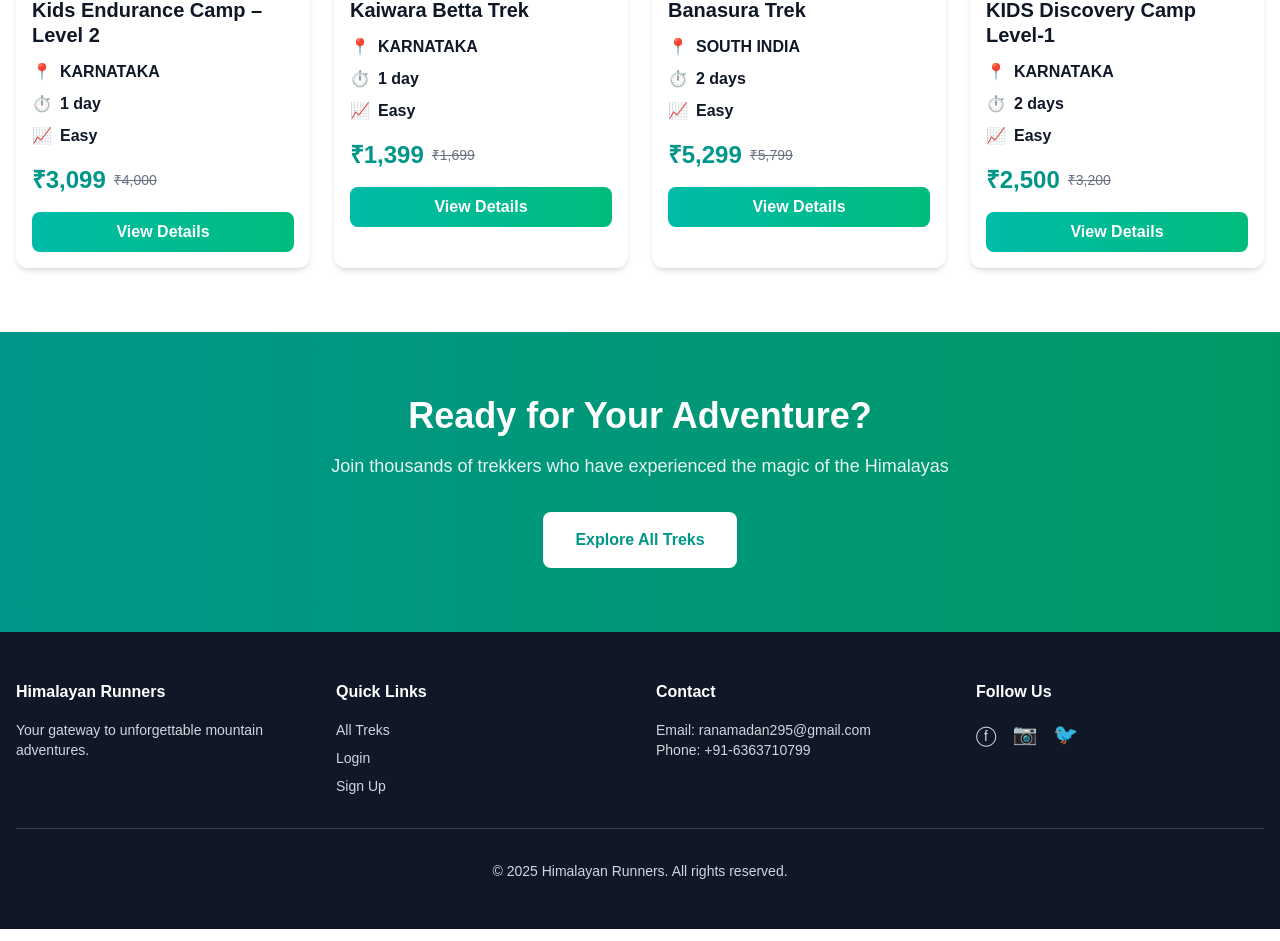
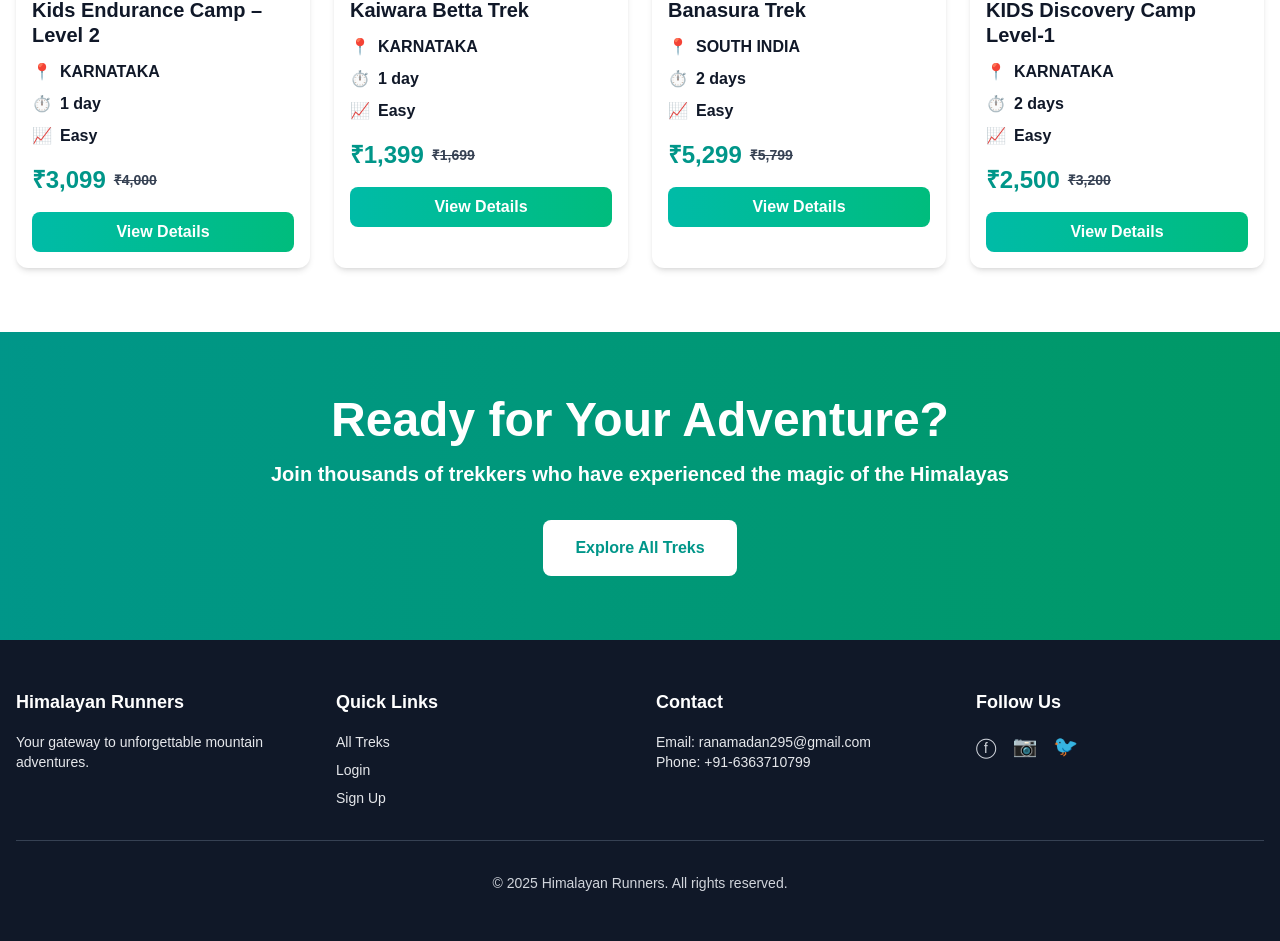
Before and after one commit to sharshith241-pls/himalyanRNR, a Next.js app: page / in a window 1280 px wide. Shown: the part 1431-2372 px from the top of the page. Built offline with nearby package versions, Linux system fonts and the light colour scheme; no server answers; the database is empty.

Commit message:
Fix remaining low-contrast text - darken strikethrough prices, CTA headings, footer text, section descriptions

```diff
--- a/app/page.tsx
+++ b/app/page.tsx
@@ -339,7 +339,7 @@ export default function HomePage() {
                         ₹{trek.price.toLocaleString("en-IN")}
                       </span>
                       {trek.original_price && (
-                        <span className="text-sm text-gray-500 line-through">
+                        <span className="text-sm text-gray-700 line-through font-semibold">
                           ₹{trek.original_price.toLocaleString("en-IN")}
                         </span>
                       )}
@@ -359,8 +359,8 @@ export default function HomePage() {
       {/* CTA Section */}
       <section className="bg-gradient-to-r from-teal-600 to-emerald-600 text-white py-16">
         <div className="max-w-7xl mx-auto px-4 text-center">
-          <h2 className="text-4xl font-bold mb-4">Ready for Your Adventure?</h2>
-          <p className="text-lg mb-8 opacity-90">Join thousands of trekkers who have experienced the magic of the Himalayas</p>
+          <h2 className="text-5xl font-black mb-4">Ready for Your Adventure?</h2>
+          <p className="text-xl mb-8 font-semibold">Join thousands of trekkers who have experienced the magic of the Himalayas</p>
           <Link
             href="/treks"
             className="inline-block bg-white text-teal-600 px-8 py-4 rounded-lg font-bold hover:shadow-2xl transition transform hover:scale-105"
@@ -375,24 +375,24 @@ export default function HomePage() {
         <div className="max-w-7xl mx-auto px-4">
           <div className="grid md:grid-cols-4 gap-8 mb-8">
             <div>
-              <h4 className="text-white font-bold mb-4">Himalayan Runners</h4>
-              <p className="text-sm">Your gateway to unforgettable mountain adventures.</p>
+              <h4 className="text-white font-black mb-4 text-lg">Himalayan Runners</h4>
+              <p className="text-sm text-gray-200">Your gateway to unforgettable mountain adventures.</p>
             </div>
             <div>
-              <h4 className="text-white font-bold mb-4">Quick Links</h4>
+              <h4 className="text-white font-black mb-4 text-lg">Quick Links</h4>
               <ul className="text-sm space-y-2">
-                <li><Link href="/treks" className="hover:text-white transition">All Treks</Link></li>
-                <li><Link href="/auth/login" className="hover:text-white transition">Login</Link></li>
-                <li><Link href="/auth/register" className="hover:text-white transition">Sign Up</Link></li>
+                <li><Link href="/treks" className="text-gray-200 hover:text-white transition font-medium">All Treks</Link></li>
+                <li><Link href="/auth/login" className="text-gray-200 hover:text-white transition font-medium">Login</Link></li>
+                <li><Link href="/auth/register" className="text-gray-200 hover:text-white transition font-medium">Sign Up</Link></li>
               </ul>
             </div>
             <div>
-              <h4 className="text-white font-bold mb-4">Contact</h4>
-              <p className="text-sm">Email: ranamadan295@gmail.com</p>
-              <p className="text-sm">Phone: +91-6363710799</p>
+              <h4 className="text-white font-black mb-4 text-lg">Contact</h4>
+              <p className="text-sm text-gray-200">Email: ranamadan295@gmail.com</p>
+              <p className="text-sm text-gray-200">Phone: +91-6363710799</p>
             </div>
             <div>
-              <h4 className="text-white font-bold mb-4">Follow Us</h4>
+              <h4 className="text-white font-black mb-4 text-lg">Follow Us</h4>
               <div className="flex gap-4 text-xl">
                 <a href="#" className="hover:text-white transition">ⓕ</a>
                 <a href="#" className="hover:text-white transition">📷</a>
--- a/app/treks/[id]/page.tsx
+++ b/app/treks/[id]/page.tsx
@@ -250,8 +250,8 @@ export default function TrekDetailPage() {
           ⛰️
         </div>
         <div className="relative text-center text-white max-w-4xl px-4">
-          <h1 className="text-5xl md:text-6xl font-bold mb-4">{trek.title}</h1>
-          <p className="text-xl opacity-90">{trek.location}</p>
+          <h1 className="text-5xl md:text-6xl font-black mb-4">{trek.title}</h1>
+          <p className="text-xl font-semibold">{trek.location}</p>
         </div>
       </section>
 
@@ -341,7 +341,7 @@ export default function TrekDetailPage() {
                     ₹{trek.price.toLocaleString("en-IN")}
                   </span>
                   {trek.original_price && (
-                    <span className="text-lg text-gray-400 line-through">
+                    <span className="text-lg text-gray-700 line-through font-semibold">
                       ₹{trek.original_price.toLocaleString("en-IN")}
                     </span>
                   )}
--- a/app/treks/page.tsx
+++ b/app/treks/page.tsx
@@ -229,8 +229,8 @@ export default function TreksPage() {
       {/* Hero Section */}
       <section className="bg-gradient-to-r from-teal-600 to-emerald-600 text-white py-12">
         <div className="max-w-7xl mx-auto px-4 text-center">
-          <h1 className="text-4xl md:text-5xl font-bold mb-4">All Adventures</h1>
-          <p className="text-lg opacity-90">Choose your next unforgettable journey</p>
+          <h1 className="text-4xl md:text-5xl font-black mb-4">All Adventures</h1>
+          <p className="text-xl font-semibold">Choose your next unforgettable journey</p>
         </div>
       </section>
 
@@ -355,7 +355,7 @@ export default function TreksPage() {
                             ₹{trek.price.toLocaleString("en-IN")}
                           </span>
                           {trek.original_price && (
-                            <span className="text-sm text-gray-500 line-through">
+                            <span className="text-sm text-gray-700 line-through font-semibold">
                               ₹{trek.original_price.toLocaleString("en-IN")}
                             </span>
                           )}
```
